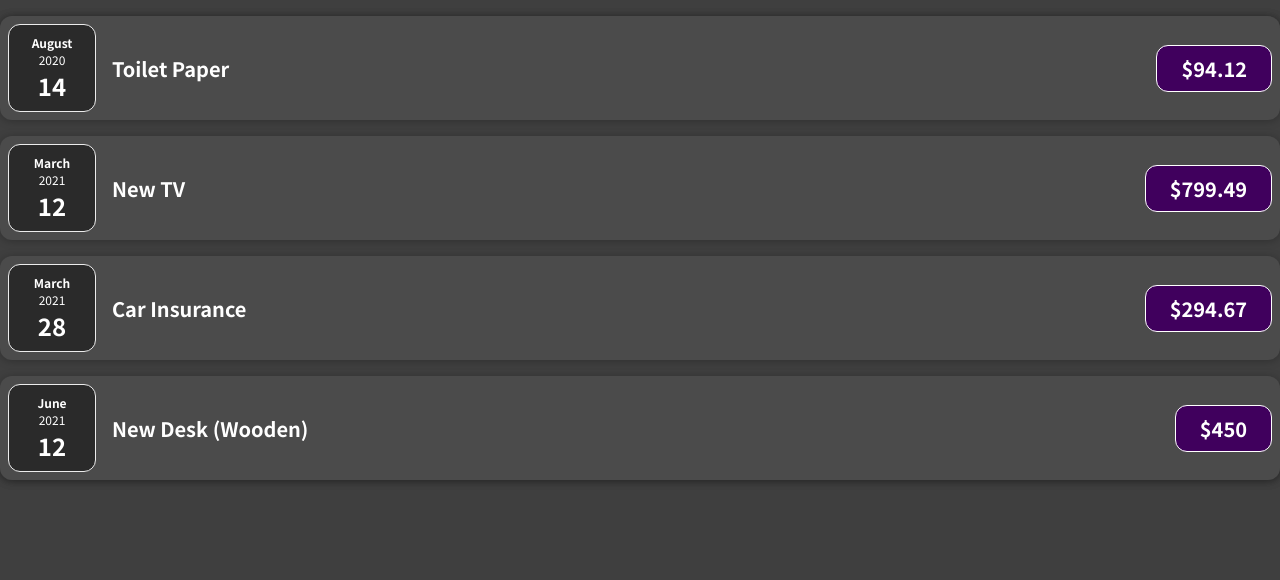
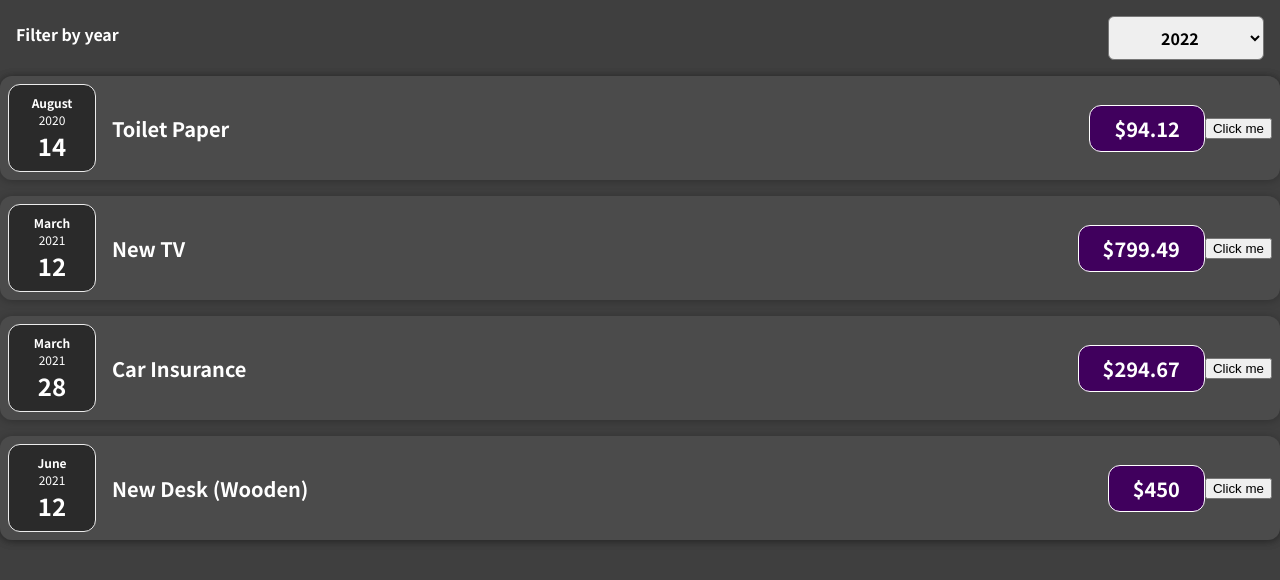
Before and after one commit to VictorIvanov87/expenses, a React (Create React App) app: page / in a window 1280 px wide. Shown: the top 580 px of the page. Built offline with nearby package versions, Linux system fonts and the light colour scheme.

Commit message:
Add expneses filter component

```diff
--- a/src/components/Expenses/ExpenseItem.js
+++ b/src/components/Expenses/ExpenseItem.js
@@ -6,14 +6,15 @@ import './ExpenseItem.css';
 
 const ExpenseItem = (props) => {
   return (
-    <Card className='expense-item'>
+    <Card className="expense-item">
       <ExpenseDate date={props.date} />
-      <div className='expense-item__description'>
+      <div className="expense-item__description">
         <h2>{props.title}</h2>
-        <div className='expense-item__price'>${props.amount}</div>
+        <div className="expense-item__price">${props.amount}</div>
       </div>
+      <button>Click me</button>
     </Card>
   );
-}
+};
 
 export default ExpenseItem;
--- a/src/components/Expenses/Expenses.js
+++ b/src/components/Expenses/Expenses.js
@@ -1,10 +1,12 @@
-import React from 'react';
+import React, { useState } from 'react';
 
 import ExpenseItem from './ExpenseItem';
 import Card from '../UI/Card';
 import './Expenses.css';
+import ExpensesFilter from './ExpensesFilter';
 
 const Expenses = () => {
+  const [currentFilter, setCurrentFilter] = useState(null);
   const expenses = [
     {
       id: 'e1',
@@ -28,11 +30,14 @@ const Expenses = () => {
   ];
 
   return (
-    <Card class="expenses">
-      {expenses.map((e) => {
-        return <ExpenseItem key={e.id} title={e.title} amount={e.amount} date={e.date} />;
-      })}
-    </Card>
+    <>
+      <ExpensesFilter onFilterChange={setCurrentFilter}></ExpensesFilter>
+      <Card class="expenses">
+        {expenses.map((e) => {
+          return <ExpenseItem key={e.id} title={e.title} amount={e.amount} date={e.date} />;
+        })}
+      </Card>
+    </>
   );
 };
 
--- /dev/null
+++ b/src/components/Expenses/ExpensesFilter.css
@@ -0,0 +1,24 @@
+.expenses-filter {
+  color: white;
+  padding: 0 1rem;
+}
+
+.expenses-filter__control {
+  display: flex;
+  width: 100%;
+  align-items: center;
+  justify-content: space-between;
+  margin: 1rem 0;
+}
+
+.expenses-filter label {
+  font-weight: bold;
+  margin-bottom: 0.5rem;
+}
+
+.expenses-filter select {
+  font: inherit;
+  padding: 0.5rem 3rem;
+  font-weight: bold;
+  border-radius: 6px;
+}
--- /dev/null
+++ b/src/components/Expenses/ExpensesFilter.js
@@ -0,0 +1,20 @@
+import React from 'react';
+import './ExpensesFilter.css';
+
+const ExpensesFilter = ({ onFilterChange }) => {
+  return (
+    <div className="expenses-filter">
+      <div className="expenses-filter__control">
+        <label>Filter by year</label>
+        <select onChange={(e) => onFilterChange(e.target.value)}>
+          <option value="2022">2022</option>
+          <option value="2021">2021</option>
+          <option value="2020">2020</option>
+          <option value="2019">2019</option>
+        </select>
+      </div>
+    </div>
+  );
+};
+
+export default ExpensesFilter;
--- a/src/index.css
+++ b/src/index.css
@@ -1,8 +1,4 @@
 @import url('https://fonts.googleapis.com/css2?family=Noto+Sans+JP:wght@400;700&display=swap');
-@import './components/Expenses/ExpenseDate.css';
-@import './components/Expenses/ExpenseItem.css';
-@import './components/Expenses/Expenses.css';
-
 * {
   box-sizing: border-box;
 }
```
Also changed, not shown: 1 other file (tests, documents, lock files or other folders).
